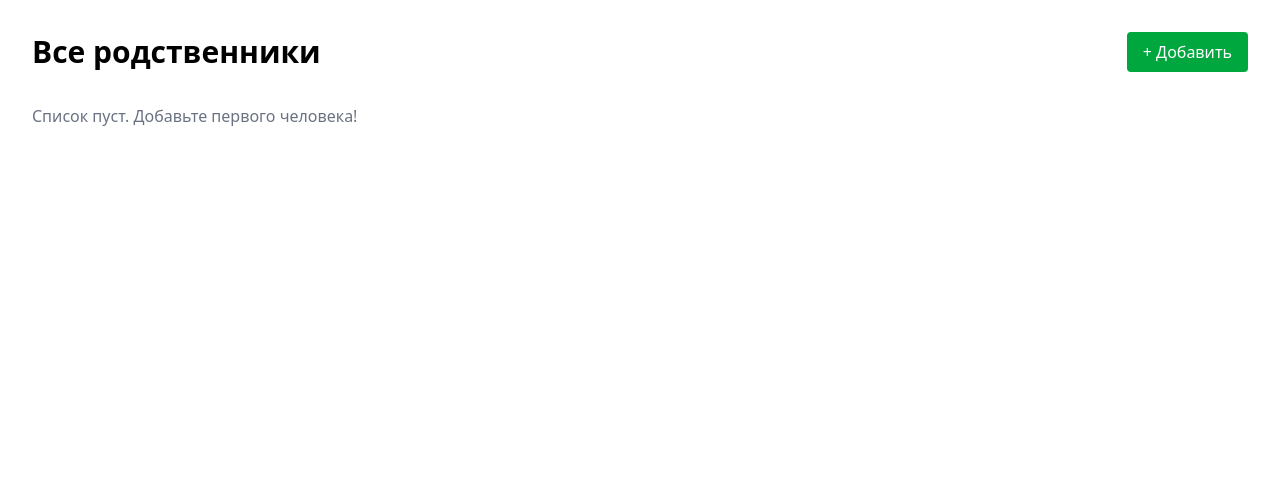
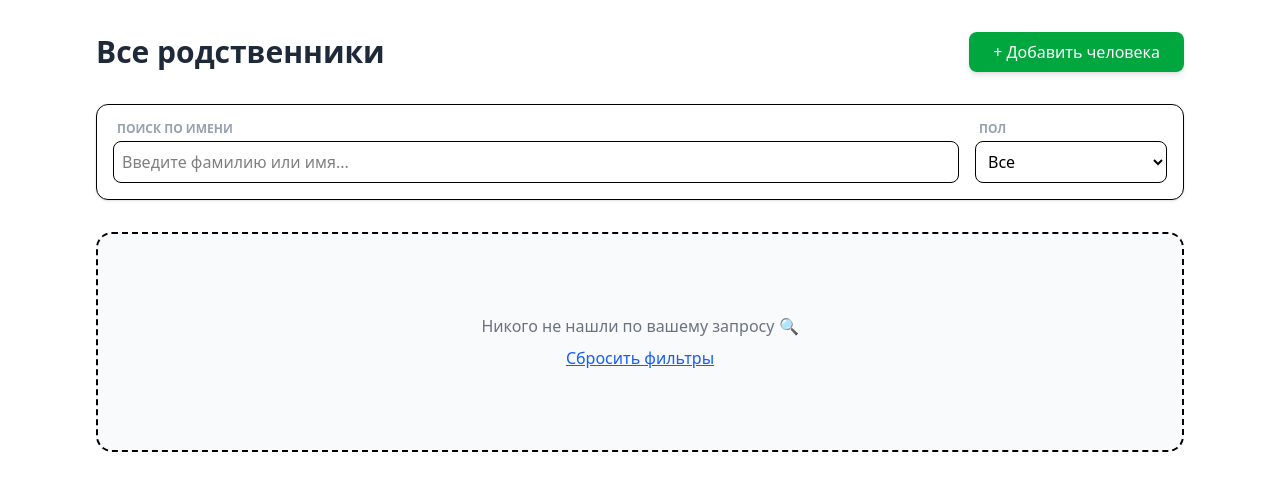
Before and after one commit to Onepunchman-Frg/family-tree, a Next.js app: page /people in a window 1280 px wide. Shown: the top 490 px of the page. Built offline with nearby package versions, Linux system fonts and the light colour scheme.

Commit message:
feat: add real-time search and gender filter to people list

```diff
--- a/src/app/people/page.tsx
+++ b/src/app/people/page.tsx
@@ -8,28 +8,89 @@ import Link from "next/link";
 
 export default function PeoplePage() {
   const [people, setPeople] = useState<Person[]>([]);
+  // Состояния для поиска и фильтров
+  const [searchTerm, setSearchTerm] = useState("");
+  const [genderFilter, setGenderFilter] = useState<"all" | "male" | "female">(
+    "all",
+  );
 
   useEffect(() => {
     setPeople(getStoredPeople());
   }, []);
 
+  // ЛОГИКА ФИЛЬТРАЦИИ: Создаем производный массив
+  const filteredPeople = people.filter((person) => {
+    // 1. Поиск по ФИО (приводим всё к нижнему регистру, чтобы поиск был нечувствителен к регистру)
+    const fullName =
+      `${person.lastName} ${person.firstName} ${person.patronymic}`.toLowerCase();
+    const matchesSearch = fullName.includes(searchTerm.toLowerCase());
+
+    // 2. Фильтр по полу
+    const matchesGender =
+      genderFilter === "all" || person.gender === genderFilter;
+
+    return matchesSearch && matchesGender;
+  });
+
   return (
-    <main className="p-8">
-      <div className="flex justify-between items-center mb-8">
-        <h1 className="text-3xl font-bold">Все родственники</h1>
+    <main className="p-8 max-w-6xl mx-auto">
+      <div className="flex flex-col md:flex-row justify-between items-start md:items-center gap-4 mb-8">
+        <h1 className="text-3xl font-bold text-gray-800">Все родственники</h1>
         <Link
           href="/create"
-          className="bg-green-600 text-white px-4 py-2 rounded hover:bg-green-700"
+          className="bg-green-600 text-white px-6 py-2 rounded-lg hover:bg-green-700 transition shadow-md"
         >
-          + Добавить
+          + Добавить человека
         </Link>
       </div>
 
-      {people.length === 0 ? (
-        <p className="text-gray-500">Список пуст. Добавьте первого человека!</p>
+      {/* ПАНЕЛЬ ИНСТРУМЕНТОВ (Поиск и Фильтр) */}
+      <div className="flex flex-col sm:flex-row gap-4 mb-8 bg-white p-4 rounded-xl border shadow-sm">
+        <div className="flex-1">
+          <label className="block text-xs font-bold text-gray-400 uppercase mb-1 ml-1">
+            Поиск по имени
+          </label>
+          <input
+            type="text"
+            placeholder="Введите фамилию или имя..."
+            className="w-full p-2 border rounded-lg outline-none focus:ring-2 focus:ring-blue-500"
+            value={searchTerm}
+            onChange={(e) => setSearchTerm(e.target.value)}
+          />
+        </div>
+        <div className="sm:w-48">
+          <label className="block text-xs font-bold text-gray-400 uppercase mb-1 ml-1">
+            Пол
+          </label>
+          <select
+            className="w-full p-2 border rounded-lg outline-none focus:ring-2 focus:ring-blue-500"
+            value={genderFilter}
+            onChange={(e) => setGenderFilter(e.target.value as any)}
+          >
+            <option value="all">Все</option>
+            <option value="male">Мужчины</option>
+            <option value="female">Женщины</option>
+          </select>
+        </div>
+      </div>
+
+      {/* ВЫВОД РЕЗУЛЬТАТОВ */}
+      {filteredPeople.length === 0 ? (
+        <div className="text-center py-20 bg-gray-50 rounded-2xl border-2 border-dashed">
+          <p className="text-gray-500">Никого не нашли по вашему запросу 🔍</p>
+          <button
+            onClick={() => {
+              setSearchTerm("");
+              setGenderFilter("all");
+            }}
+            className="text-blue-600 underline mt-2"
+          >
+            Сбросить фильтры
+          </button>
+        </div>
       ) : (
         <div className="grid grid-cols-1 sm:grid-cols-2 md:grid-cols-3 lg:grid-cols-4 gap-6">
-          {people.map((person) => (
+          {filteredPeople.map((person) => (
             <PersonCard key={person.id} person={person} />
           ))}
         </div>
```
